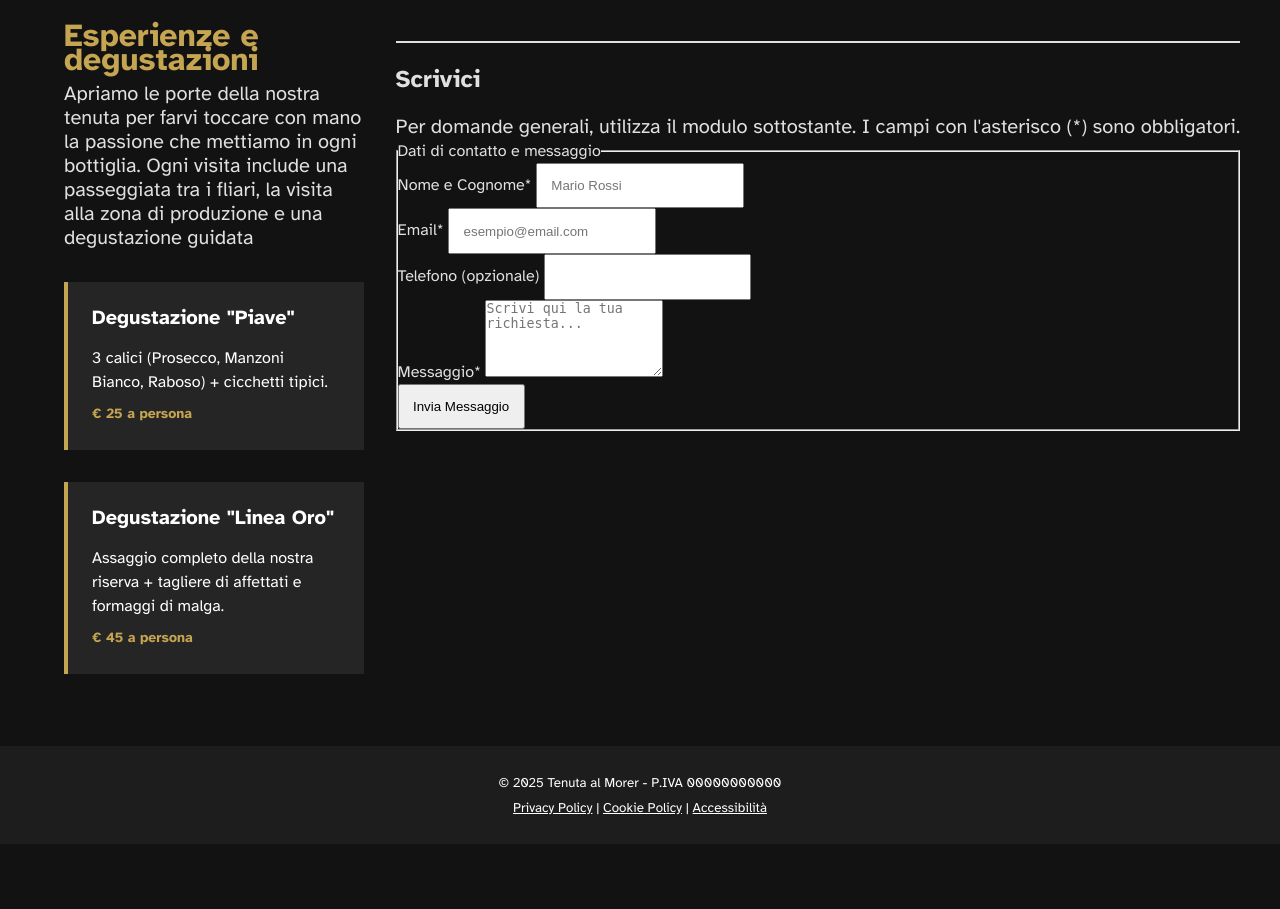
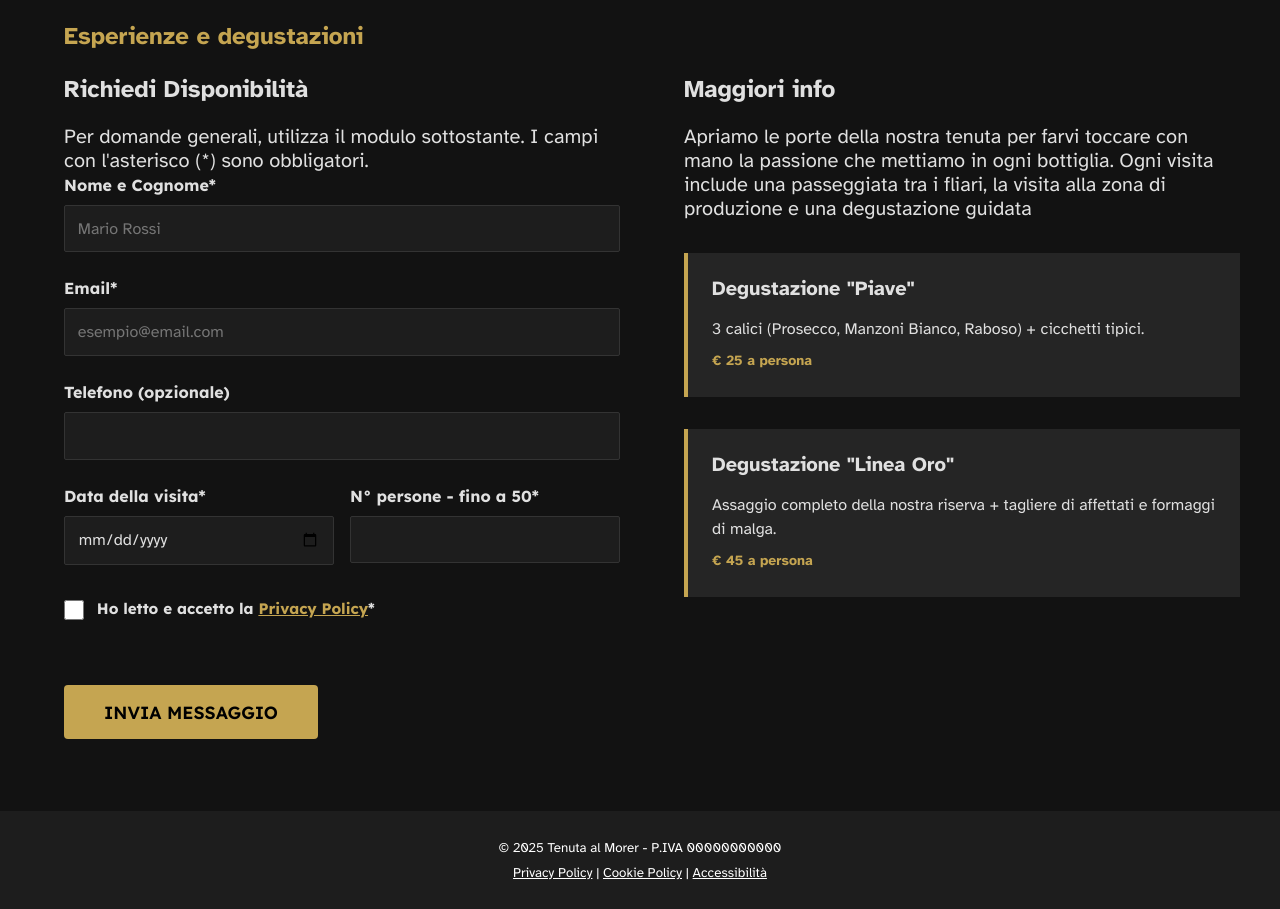
Before and after one commit to Tenuta-al-Morer/tecweb, a PHP site: page /html/esperienze.html in a window 1280 px wide. Shown: the part 121-1030 px from the top of the page. Before the commit the page ends 936 px from the top, so only its background shows below. Run offline with PHP 8.4, Linux system fonts and the light colour scheme.

Commit message:
bozza avanzata esperienze

```diff
--- a/html/esperienze.html
+++ b/html/esperienze.html
@@ -72,8 +72,57 @@
         </header>
 
         <main>
+            <div class="contact-form-wrapper">
+                <section aria-labelledby="form-title">
+                    <h1>Esperienze e degustazioni</h1>
+                    <h2 id="form-title">Richiedi Disponibilità</h2>
+                    <p>Per domande generali, utilizza il modulo sottostante. I campi con l'asterisco (<span aria-hidden="true">*</span>) sono obbligatori.</p>
+
+                    <form action="#" method="POST" class="standard-form">
+                        <fieldset>
+                            <legend class="sr-only">Dati di contatto e messaggio</legend>
+
+                            <div class="form-group">
+                                <label for="nome">Nome e Cognome<span aria-hidden="true">*</span></label>
+                                <input type="text" id="nome" name="nome" required autocomplete="name" placeholder="Mario Rossi">
+                            </div>
+
+                            <div class="form-group">
+                                <label for="email">Email<span aria-hidden="true">*</span></label>
+                                <input type="email" id="email" name="email" required autocomplete="email" placeholder="esempio@email.com">
+                            </div>
+
+                            <div class="form-group">
+                                <label for="telefono">Telefono (opzionale)</label>
+                                <input type="tel" id="telefono" name="telefono" autocomplete="tel">
+                            </div>
+
+                            <div class="form-group row-two">
+                                <div>
+                                    <label for="data">Data della visita<span aria-hidden="true">*</span></label>
+                                    <input type="date" id="data" name="data" required>
+                                </div>
+                                <div>
+                                    <label for="persone">N° persone - fino a 50<span aria-hidden="true">*</span></label>
+                                    <input type="number" min="1" max="50" id="persone" name="persone" min="1" max="50" required>
+                                </div>
+                            </div>
+
+                            <div class="form-group checkbox-group">
+                                <input type="checkbox" id="privacy" name="privacy" required>
+                                <label for="privacy">
+                                    Ho letto e accetto la <a href="policy.html?action=close" target="_blank">Privacy Policy</a><span aria-hidden="true">*</span>
+                                </label>
+                            </div>
+
+                            <button type="submit" class="btn-primary">Invia Messaggio</button>
+                        </fieldset>
+                    </form>
+                </section>
+            </div>
+
             <div id="content">
-                <h1>Esperienze e degustazioni</h1>
+                <h2>Maggiori info</h2>
                 <p>Apriamo le porte della nostra tenuta per farvi toccare con mano la passione che mettiamo in ogni bottiglia.
                     Ogni visita include una passeggiata tra i fliari, la visita alla zona di produzione e una degustazione guidata
                 </p>
@@ -94,38 +143,6 @@
                 </div>
             </div>
 
-            <section>
-                <h2>Scrivici</h2>
-                <p>Per domande generali, utilizza il modulo sottostante. I campi con l'asterisco (<span aria-hidden="true">*</span>) sono obbligatori.</p>
-
-                <form action="#" method="POST" >
-                    <fieldset>
-                        <legend>Dati di contatto e messaggio</legend>
-
-                        <div>
-                            <label for="nome">Nome e Cognome<span aria-hidden="true">*</span></label>
-                            <input type="text" id="nome" name="nome" required autocomplete="name" placeholder="Mario Rossi">
-                        </div>
-
-                        <div>
-                            <label for="email">Email<span aria-hidden="true">*</span></label>
-                            <input type="email" id="email" name="email" required autocomplete="email" placeholder="esempio@email.com">
-                        </div>
-
-                        <div>
-                            <label for="telefono">Telefono (opzionale)</label>
-                            <input type="tel" id="telefono" name="telefono" autocomplete="tel">
-                        </div>
-
-                        <div>
-                            <label for="messaggio">Messaggio<span aria-hidden="true">*</span></label>
-                            <textarea id="messaggio" name="messaggio" rows="5" required placeholder="Scrivi qui la tua richiesta..."></textarea>
-                        </div>
-
-                        <button type="submit" class="btn-primary">Invia Messaggio</button>
-                    </fieldset>
-                </form>
-            </section>
         </main>
 
         <footer>
--- a/style/esperienze.css
+++ b/style/esperienze.css
@@ -11,13 +11,9 @@ main{
     gap: 2em;
 }
 
-main h1{
-    color: var(--currentcolor);
-}
+main h1{ color: var(--currentcolor); }
 
-#content{
-    flex: 1.4;
-}
+#content{ flex: 1; margin-top: 1.5em; }
 
 main p{
     font-size: 1.25em;
@@ -30,11 +26,148 @@ SEZIONE form
 ==================================
 */
 
+section h2, #content h2 {
+    border-top: none;
+    padding-top: 0.5em;
+}
+
+fieldset{
+    border: none;
+    padding: 0;
+    margin: 0;
+}
 
 
+.row-two {
+    display: flex;
+    gap: 1rem;
+}
 
-input, button {
-    padding: 1em;
+.row-two > div {
+    flex: 1;
+}
+
+
+.contact-form-wrapper{padding-right: 2em; flex: 1;}
+
+.form-group {
+    margin-bottom: 1.5rem;
+}
+
+.form-group label {
+    display: block;
+    margin-bottom: 0.5rem;
+    font-weight: 700;
+    color: var(--txtcolor);
+    font-family: 'Lexend', sans-serif;
+}
+
+/* Stile Input e Textarea */
+.form-group input,
+.form-group textarea {
+    width: 100%;
+    padding: 0.8rem;
+
+    /* Default (Modalità Scura): Usa il colore della nav per staccare leggermente dal fondo */
+    background-color: var(--navbgcolor);
+    color: var(--txtcolor);
+    border: 1px solid var(--bordercolor);
+
+    border-radius: 2px;
+    font-family: inherit;
+    font-size: 1rem;
+    transition: border-color 0.3s, box-shadow 0.3s, background-color 0.3s;
+}
+
+/* Quando il sito è in modalità giorno, forziamo lo sfondo bianco per gli input */
+body.light-mode .form-group input,
+body.light-mode .form-group textarea {
+    background-color: #ffffff;
+    border-color: #ccc;
+}
+
+/* Focus degli input */
+.form-group input:focus,
+.form-group textarea:focus {
+    outline: none;
+    border-color: var(--currentcolor);
+    box-shadow: 0 0 0 2px rgba(197, 165, 81, 0.2);
+
+    /* In light mode, assicuriamoci che lo sfondo resti bianco anche al focus */
+    background-color: var(--navbgcolor);
+}
+
+body.light-mode .form-group input:focus,
+body.light-mode .form-group textarea:focus {
+    background-color: #ffffff;
+}
+
+/* Focus degli input */
+.form-group input:focus,
+.form-group textarea:focus {
+    outline: none;
+    border-color: var(--currentcolor);
+    box-shadow: 0 0 0 2px rgba(197, 165, 81, 0.2);
+}
+
+/* Checkbox Privacy */
+.checkbox-group {
+    display: flex;
+    align-items: flex-start;
+    gap: 0.8rem;
+    margin-top: 2rem;
+    font-size: 0.95rem;
+}
+
+.checkbox-group input[type="checkbox"] {
+    margin-top: 0.2rem;
+    width: 20px;
+    height: 20px;
+    accent-color: var(--currentcolor);
+    cursor: pointer;
+}
+
+.checkbox-group label a {
+    color: var(--currentcolor);
+    text-decoration: underline;
+}
+
+.checkbox-group label a:hover {
+    color: var(--txtcolor);
+}
+
+/* Bottone Submit */
+.btn-primary {
+    display: inline-block;
+    margin-top: 2rem;
+    padding: 1rem 2.5rem;
+
+    background-color: var(--currentcolor);
+    color: #000;
+
+    border: none;
+    font-family: 'Lexend', sans-serif;
+    font-size: 1.1rem;
+    font-weight: 600;
+    text-transform: uppercase;
+    cursor: pointer;
+    border-radius: 4px;
+    transition: all 0.3s ease;
+    width: 100%;
+}
+
+@media (min-width: 768px) {
+    .btn-primary {
+        width: auto;
+    }
+}
+
+.btn-primary:hover,
+.btn-primary:focus {
+    background-color: var(--navtxtcolor);
+    color: #000;
+    box-shadow: 0 0 15px rgba(197, 165, 81, 0.4);
+    transform: translateY(-2px);
 }
 
 /*
@@ -51,7 +184,6 @@ SEZIONE card
 }
 
 .deg-card h3 {
-    color: #FFF;
     margin-bottom: 0.8em;
     font-size: 1.25em;
 }
@@ -59,7 +191,6 @@ SEZIONE card
 .deg-card .deg-desc {
     margin-bottom: 0.5em;
     font-size: 1em;
-    color: #fff;
 }
 
 .deg-card .deg-price {
```
